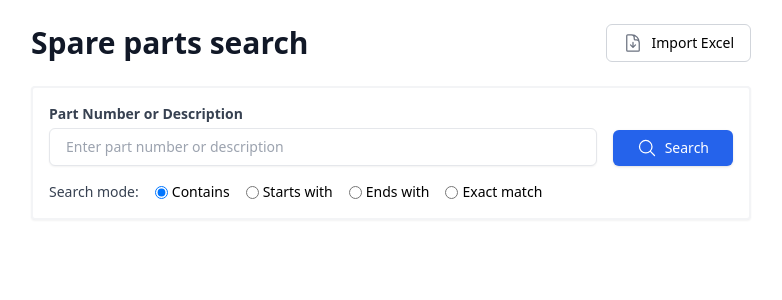
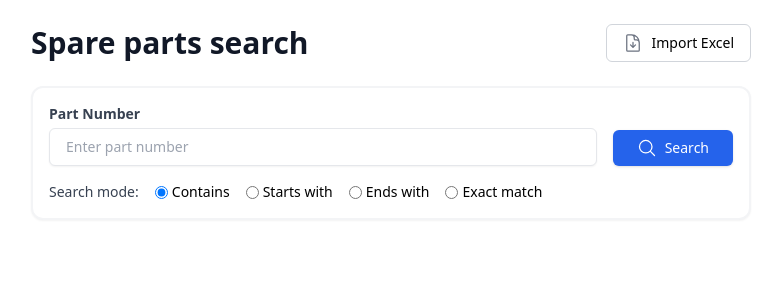
Before and after one commit to munna98/spare-search-app-lavender, a React (Vite) app: page / in a window 1280 px wide. Shown: the top 300 px of the page, without its empty margins (249-1031 px from the left). Built offline with nearby package versions, Linux system fonts and the light colour scheme.

Commit message:
rounded border for search

```diff
--- a/src/App.jsx
+++ b/src/App.jsx
@@ -66,7 +66,7 @@ export default function App() {
     <div className="p-6 max-w-3xl mx-auto">
       <ToastContainer position="top-right" autoClose={3000} />
 
-      <div className="flex justify-between items-center mb-6">
+      <div className="flex justify-between items-center mb-6 ">
         <h1 className="text-3xl font-bold text-gray-900">Spare parts search</h1>
         <button
           onClick={handleImportFile}
--- a/src/components/PartSearchForm.jsx
+++ b/src/components/PartSearchForm.jsx
@@ -13,18 +13,18 @@ export default function PartSearchForm({ onSearch }) {
   return (
     <form
       onSubmit={handleSubmit}
-      className="flex flex-col gap-4 p-4 bg-white shadow-sm border-2 border-gray-100 rounded mb-4"
+      className="flex flex-col gap-4 p-4 bg-white shadow-sm border-2 border-gray-100 rounded-xl mb-4"
     >
       <div className="flex gap-4 items-end">
         <div className="flex-1">
           <label className="block text-sm font-semibold mb-1 text-gray-700">
-            Part Number or Description
+            Part Number
           </label>
           <input
             value={input}
             onChange={(e) => setInput(e.target.value)}
             className="w-full px-4 py-2 border rounded-md text-sm shadow-sm focus:outline-none focus:ring-2 focus:ring-blue-500"
-            placeholder="Enter part number or description"
+            placeholder="Enter part number"
           />
         </div>
         <button
```
Also changed, not shown: electron/main.js (+0 -50 lines).
